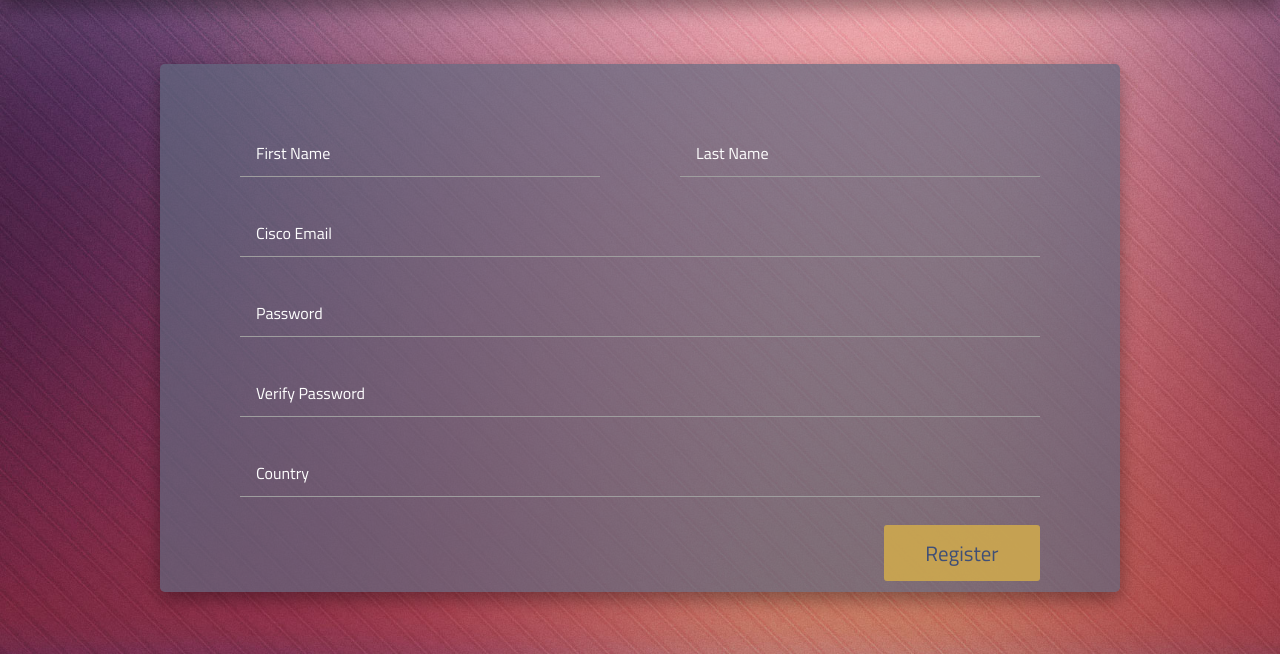
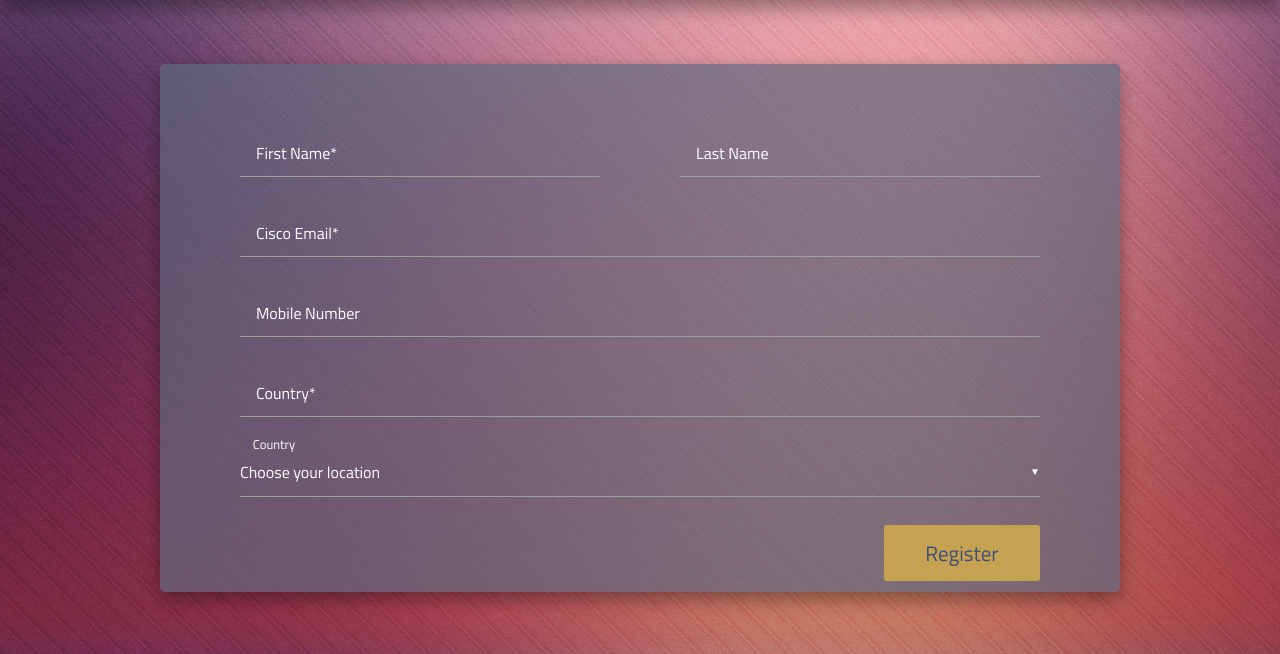
Before and after one commit to alisidd/waveXpand, a PHP site: page /register.php in a window 1280 px wide. Shown: the part 146-800 px from the top of the page. Run offline with PHP 8.4, Linux system fonts and the light colour scheme; some libraries are stand-ins or nearby versions.

Commit message:
Add dropdown menu for locations

```diff
--- a/css/styles.css
+++ b/css/styles.css
@@ -300,7 +300,7 @@ iframe
 
 #registration
 {
-    padding-bottom: 90rem;
+    padding-bottom: 92rem;
 }
 
 .title
@@ -646,6 +646,11 @@ iframe
     color: white;
 }
 
+#register--course
+{
+    margin-right: 3rem;
+}
+
 .action-button
 {
     font-family: 'Titillium Web', sans-serif;
@@ -778,7 +783,8 @@ input[type=text] + label:after
 .input-field label.active
 {
     font-size: 1.1rem;
-    margin-top: 0.4rem;
+
+    margin-top: .4rem;
 
     -webkit-transform: translateY(-140%);
             transform: translateY(-140%);
@@ -858,7 +864,10 @@ input[type=submit]
 {
     margin-top: .8rem;
 }
-
+.input-field
+{
+    font-family: 'Titillium Web', sans-serif;
+}
 .input-field.left
 {
     display: inline-block;
@@ -873,3 +882,192 @@ input[type=submit]
 
     width: 45%;
 }
+
+li
+{
+    list-style-type: none;
+}
+
+select
+{
+    display: none;
+
+    width: 100%;
+    height: 3rem;
+    padding: 5px;
+
+    border: 1px solid #f2f2f2;
+    border-radius: 2px;
+    background-color: rgba(255,255,255,.9);
+}
+
+select.browser-default
+{
+    display: block;
+}
+
+.select-wrapper
+{
+    position: relative;
+}
+
+.select-wrapper input.select-dropdown
+{
+    font-size: 1rem;
+    line-height: 3rem;
+
+    position: relative;
+
+    display: block;
+
+    width: 100%;
+    height: 3rem;
+    margin: 0 0 15px 0;
+    padding: 0;
+
+    cursor: pointer;
+
+    border: none;
+    border-bottom: 1px solid #9e9e9e;
+    outline: none;
+    background-color: transparent;
+}
+
+.select-wrapper span.caret
+{
+    font-size: 10px;
+
+    position: absolute;
+    top: 16px;
+    right: 0;
+
+    color: white;
+}
+
+.select-wrapper span.caret.disabled
+{
+    color: rgba(0,0,0,.26);
+}
+
+.select-wrapper + label
+{
+    font-size: .8rem;
+
+    position: absolute;top: -14px;
+}
+
+.dropdown-content
+{
+    position: absolute;
+    z-index: 999;
+
+    display: none;
+    overflow-y: auto;
+
+    width: 100px;
+    min-width: 100px;
+    max-height: 650px;
+    margin: 0;
+
+    opacity: 0;
+    background-color: rgba(90, 175, 154, 1);
+    box-shadow: 0 2px 5px 0 rgba(0,0,0,.16),0 2px 10px 0 rgba(0,0,0,.12);will-change: width, height;
+}
+
+.select-wrapper input.select-dropdown
+{
+    font-size: 1rem;
+    line-height: 3rem;
+
+    position: relative;
+
+    display: block;
+
+    width: 100%;
+    height: 3rem;
+    margin: 0 0 15px 0;
+    padding: 0;
+
+    cursor: pointer;
+
+    border: none;
+    border-bottom: 1px solid #9e9e9e;
+    outline: none;
+    background-color: transparent;
+}
+
+.select-wrapper input.select-dropdown:disabled
+{
+    cursor: default;
+    -webkit-user-select: none;
+       -moz-user-select: none;
+        -ms-user-select: none;
+
+    color: rgba(0,0,0,.3);
+    border-bottom: 1px solid rgba(0,0,0,.3);
+}
+
+.select-dropdown li.disabled,
+.select-dropdown li.disabled > span,
+.select-dropdown li.optgroup
+{
+    color: rgba(0,0,0,.3);background-color: transparent;
+}
+
+.dropdown-content li
+{
+    line-height: 1.5rem;
+
+    clear: both;
+
+    width: 100%;
+    min-height: 50px;
+    margin-left: -40px;
+    padding-right: 500px;
+
+    cursor: pointer;
+    text-align: left;
+    text-transform: none;
+
+    color: rgba(0,0,0,.87);
+}
+
+.dropdown-content li:hover,
+.dropdown-content li.active,
+.dropdown-content li.selected
+{
+    background-color: #519382;
+}
+
+.dropdown-content li.active.selected
+{
+    background-color: #498474;
+}
+
+.dropdown-content li.divider
+{
+    height: 1px;
+    min-height: 0;
+}
+
+.dropdown-content li > span
+{
+    font-size: 16px;
+    line-height: 22px;
+
+    display: block;
+
+    padding: 14px 16px;
+
+    color: rgba(63, 79, 119, 1);;
+}
+
+.select-dropdown li.disabled,
+.select-dropdown li.disabled > span
+{
+    cursor: default;
+    pointer-events: none;
+
+    color: rgba(0,0,0,.3);
+    background-color: transparent;
+}
--- a/register.php
+++ b/register.php
@@ -19,6 +19,12 @@
     <script type="text/javascript">
       $(document).ready(function() {
         Materialize.updateTextFields();
+      });
+    </script>
+
+    <script type="text/javascript">
+      $(document).ready(function() {
+        $('select').material_select();
       });
     </script>
 
@@ -83,7 +89,7 @@
 
       <div class="input-field left">
         <input id="first-name" type="text" name="name">
-        <label for="first-name">First Name</label>
+        <label for="first-name">First Name*</label>
       </div>
 
       <div class="input-field right">
@@ -93,22 +99,27 @@
 
       <div class="input-field">
         <input id="email--profile" type="text" name="email">
-        <label for="email--profile">Cisco Email</label>
+        <label for="email--profile">Cisco Email*</label>
       </div>
 
       <div class="input-field">
-        <input id="password--profile" type="password" name="password">
-        <label for="password--profile">Password</label>
+        <input id="number" type="text" name="number">
+        <label for="number">Mobile Number</label>
       </div>
 
       <div class="input-field">
-        <input id="password--profile--verify" type="password" name="password">
-        <label for="password--profile--verify">Verify Password</label>
+        <input id="country" type="text" name="country">
+        <label for="country">Country*</label>
       </div>
 
       <div class="input-field">
-        <input id="country" type="text" name="email">
-        <label for="country">Country</label>
+        <select>
+          <option value="" disabled selected>Choose your location</option>
+          <option value="1">Middle East</option>
+          <option value="2">USA</option>
+          <option value="3">UK</option>
+        </select>
+        <label>Country</label>
       </div>
 
       <button id="register" class="action-button" type="submit" value="Submit">Register</button>
--- a/training.php
+++ b/training.php
@@ -299,7 +299,7 @@
                   <li> Gateway Technologies (CME and SRST), PVDMs, Unity Express, BE6KS </li>
               </div>
 
-              <input class="action-button" type="button" value="Submit"></button>
+              <input id="register--course" class="action-button" type="button" value="Submit"></button>
           </div>
 
         </div> <!-- End of Right Pane -->
```
